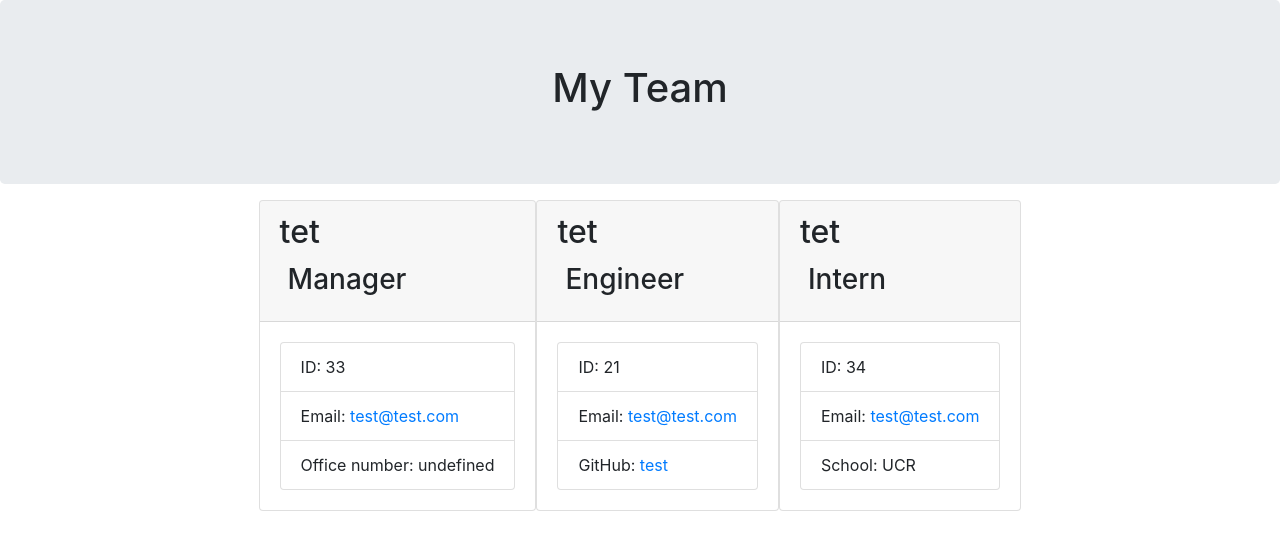
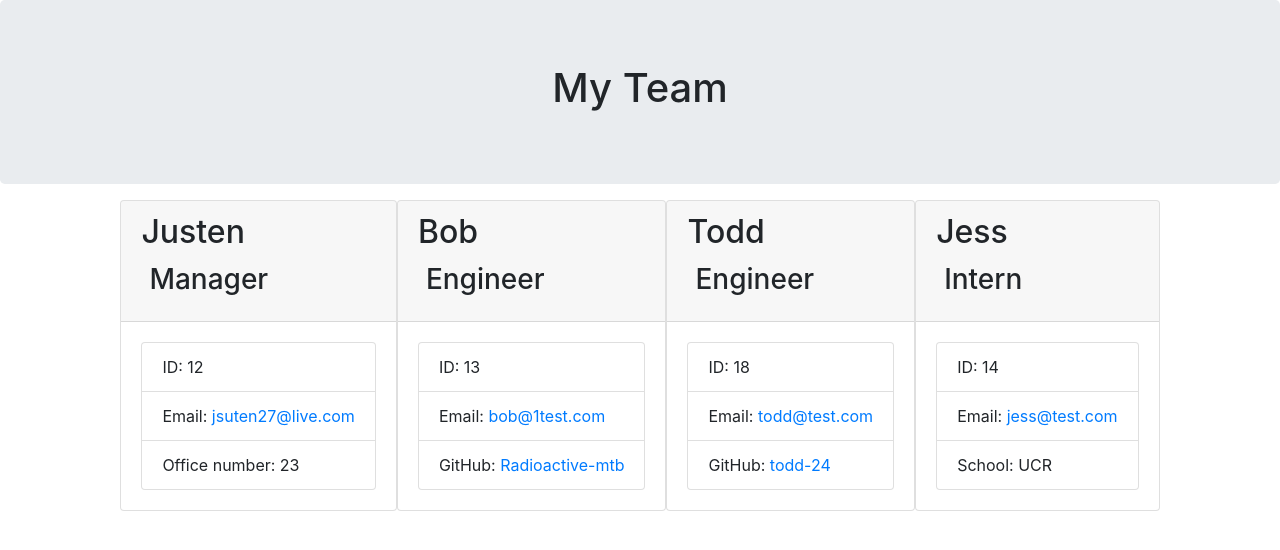
Before and after one commit to Radioactive-mtb/Profile-Generator, a website: page output.index.html in a window 1280 px wide. Drawn offline with nearby package versions, Linux system fonts and the light colour scheme.

Commit message:
fixed issue with managers office number

```diff
--- a/index.js
+++ b/index.js
@@ -40,7 +40,7 @@ const questions = async () => {
       {
         type: "input",
         message: "Enter your office number.",
-        name: "OfficeNumber",
+        name: "officeNumber",
       },
     ]);
     const newManager = new Manager(
--- a/output.index.html
+++ b/output.index.html
@@ -25,41 +25,55 @@
 
           <div class="card employee-card">
           <div class="card-header">
-              <h2 class="card-title">tet</h2>
+              <h2 class="card-title">Justen</h2>
               <h3 class="card-title"><i class="fas fa-mug-hot mr-2"></i>Manager</h3>
           </div>
           <div class="card-body">
               <ul class="list-group">
-                  <li class="list-group-item">ID: 33</li>
-                  <li class="list-group-item">Email: <a href="mailto:test@test.com">test@test.com</a></li>
-                  <li class="list-group-item">Office number: undefined</li>
+                  <li class="list-group-item">ID: 12</li>
+                  <li class="list-group-item">Email: <a href="mailto:jsuten27@live.com">jsuten27@live.com</a></li>
+                  <li class="list-group-item">Office number: 23</li>
               </ul>
           </div>
       </div>
 
           <div class="card employee-card">
       <div class="card-header">
-          <h2 class="card-title">tet</h2>
+          <h2 class="card-title">Bob</h2>
           <h3 class="card-title"><i class="fas fa-glasses mr-2"></i>Engineer</h3>
       </div>
       <div class="card-body">
           <ul class="list-group">
-              <li class="list-group-item">ID: 21</li>
-              <li class="list-group-item">Email: <a href="mailto:test@test.com">test@test.com</a></li>
-              <li class="list-group-item">GitHub: <a href="https://github.com/test" target="_blank" rel="noopener noreferrer">test</a></li>
+              <li class="list-group-item">ID: 13</li>
+              <li class="list-group-item">Email: <a href="mailto:bob@1test.com">bob@1test.com</a></li>
+              <li class="list-group-item">GitHub: <a href="https://github.com/Radioactive-mtb" target="_blank" rel="noopener noreferrer">Radioactive-mtb</a></li>
           </ul>
       </div>
   </div>
 
           <div class="card employee-card">
       <div class="card-header">
-          <h2 class="card-title">tet</h2>
+          <h2 class="card-title">Todd</h2>
+          <h3 class="card-title"><i class="fas fa-glasses mr-2"></i>Engineer</h3>
+      </div>
+      <div class="card-body">
+          <ul class="list-group">
+              <li class="list-group-item">ID: 18</li>
+              <li class="list-group-item">Email: <a href="mailto:todd@test.com">todd@test.com</a></li>
+              <li class="list-group-item">GitHub: <a href="https://github.com/todd-24" target="_blank" rel="noopener noreferrer">todd-24</a></li>
+          </ul>
+      </div>
+  </div>
+
+          <div class="card employee-card">
+      <div class="card-header">
+          <h2 class="card-title">Jess</h2>
           <h3 class="card-title"><i class="fas fa-user-graduate mr-2"></i>Intern</h3>
       </div>
       <div class="card-body">
           <ul class="list-group">
-              <li class="list-group-item">ID: 34</li>
-              <li class="list-group-item">Email: <a href="mailto:test@test.com">test@test.com</a></li>
+              <li class="list-group-item">ID: 14</li>
+              <li class="list-group-item">Email: <a href="mailto:jess@test.com">jess@test.com</a></li>
               <li class="list-group-item">School: UCR</li>
           </ul>
       </div>
```
Also changed, not shown: README.md (added).
